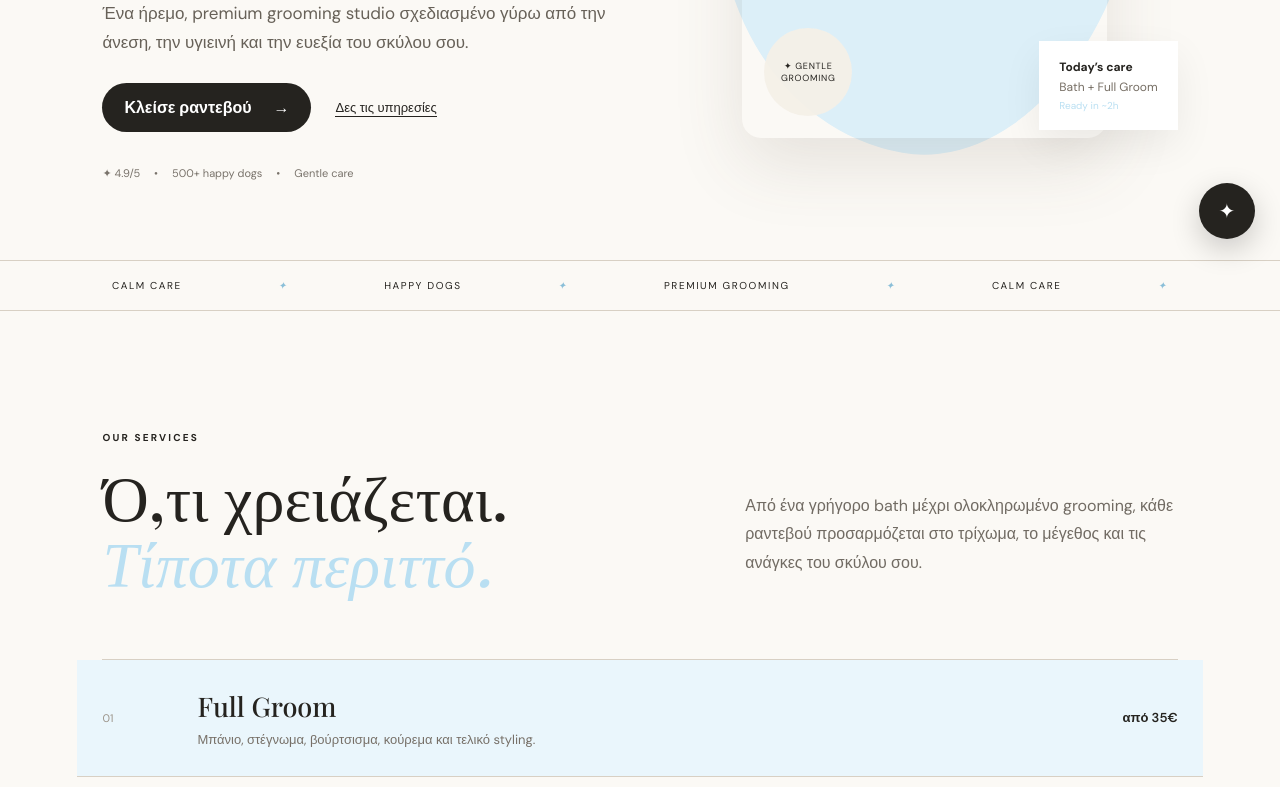
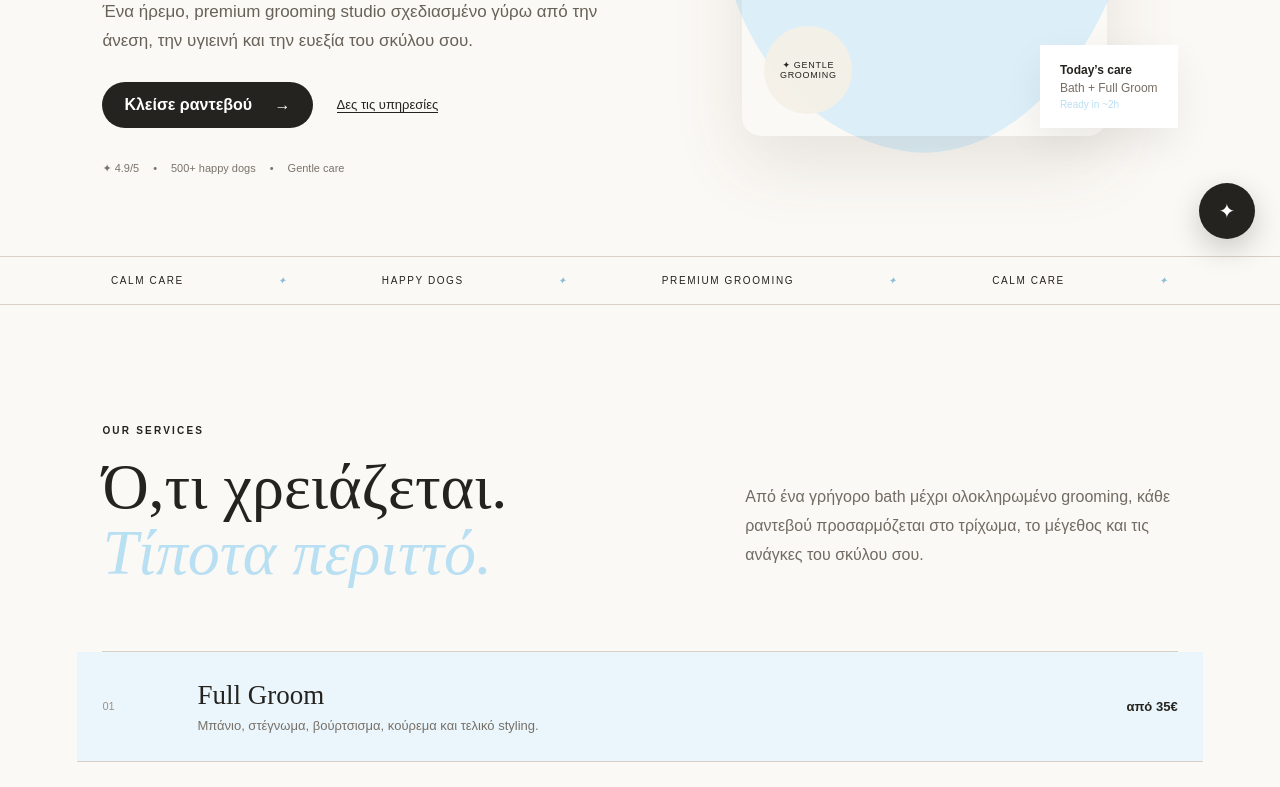
Before and after one commit to papastergiouueodwra-hash/dog-grooming-demo, a plain HTML site: page index.html in a window 1280 px wide. Shown: the part 536-1323 px from the top of the page. Drawn offline with nearby package versions, Linux system fonts and the light colour scheme.

Commit message:
Refine typography for a more premium look

```diff
--- a/index.html
+++ b/index.html
@@ -5,7 +5,7 @@
 <meta name="description" content="Maison Paws — Premium Dog Grooming Studio. Grooming, care & wellness.">
 <title>Maison Paws — Dog Grooming Studio</title>
 <link rel="preconnect" href="https://fonts.googleapis.com"><link rel="preconnect" href="https://fonts.gstatic.com" crossorigin>
-<link href="https://fonts.googleapis.com/css2?family=DM+Sans:wght@400;500;600;700&family=Playfair+Display:wght@500;600;700&display=swap" rel="stylesheet">
+<link href="https://fonts.googleapis.com/css2?family=Manrope:wght@400;500;600;700&family=Cormorant+Garamond:wght@500;600;700&display=swap" rel="stylesheet">
 <link rel="stylesheet" href="style.css">
 </head>
 <body>
```
